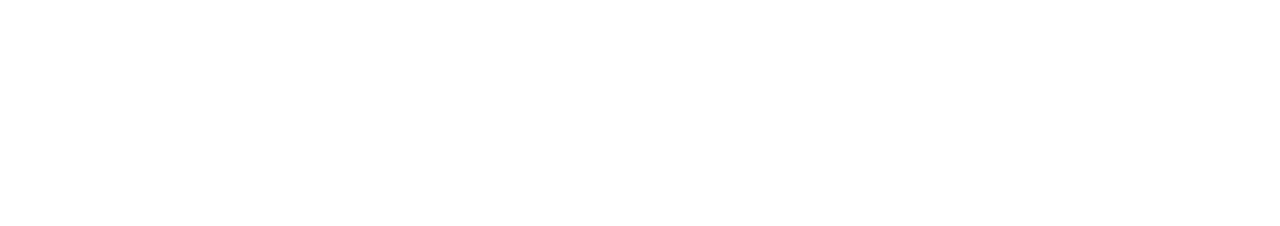
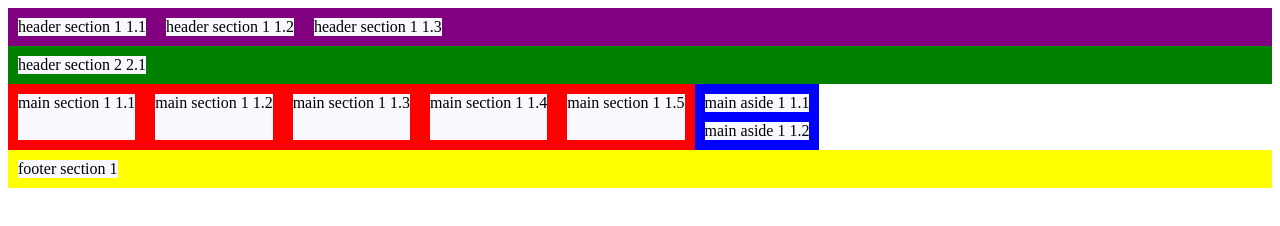
Before and after one commit to gdrincon76/Sprint1, a plain HTML site: page nivell-1/index.html in a window 1280 px wide. Drawn offline with Linux system fonts and the light colour scheme.

Commit message:
css básico añadido

```diff
--- a/nivell-1/css/styles.scss
+++ b/nivell-1/css/styles.scss
@@ -0,0 +1,32 @@
+.container1 {
+    background-color: purple;
+    display: flex;
+}
+
+.container2 {
+    background-color: green;
+    display: flex;
+}
+
+.container3 {
+    background-color: red;
+    display: flex;
+}
+
+.container4 {
+    background-color: blue;
+}
+
+.container5 {
+    background-color: yellow;
+    display: flex;
+}
+
+.container6 {
+    display: flex;
+}
+
+.item {
+    background-color: ghostwhite;
+    margin: 10px;
+}
--- a/nivell-1/index.html
+++ b/nivell-1/index.html
@@ -4,17 +4,35 @@
     <meta charset="UTF-8">
     <meta http-equiv="X-UA-Compatible" content="IE=edge">
     <meta name="viewport" content="width=device-width, initial-scale=1.0">
-    <title>Document</title>
+    <link rel="stylesheet" href="css/styles.css">
+    <title>S1 HTML i CSS</title>
 </head>
 <body>
     <header>
-
+        <section class="container1">
+            <div class="item">header section 1 1.1</div>
+            <div class="item">header section 1 1.2</div>
+            <div class="item">header section 1 1.3</div>
+        </section>
+        <section class="container2">
+            <div class="item">header section 2 2.1</div>
+        </section>
     </header>
-    <main>
-
+    <main class="container6">
+        <section class="container3">
+            <div class="item">main section 1 1.1</div>
+            <div class="item">main section 1 1.2</div>
+            <div class="item">main section 1 1.3</div>
+            <div class="item">main section 1 1.4</div>
+            <div class="item">main section 1 1.5</div>
+        </section>
+        <aside class="container4">
+            <div class="item">main aside 1 1.1</div>
+            <div class="item">main aside 1 1.2</div>
+        </aside>
     </main>
-    <footer>
-
+    <footer class="container5">
+        <section class="item">footer section 1</section>
     </footer>
 </body>
 </html>
```
Also changed, not shown: nivell-1/css/styles.css, 1 other file.
